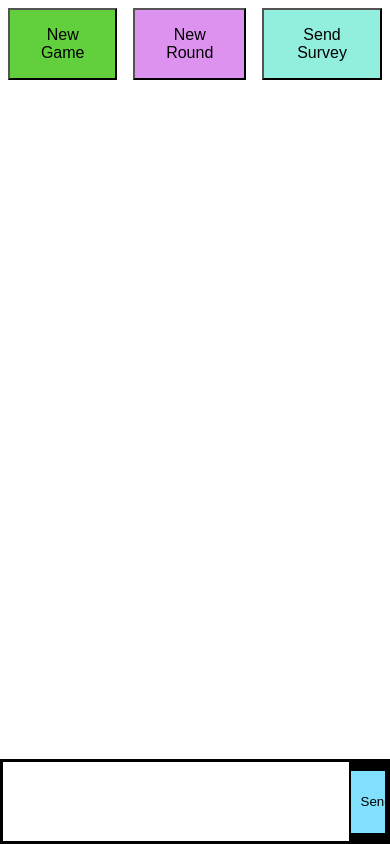
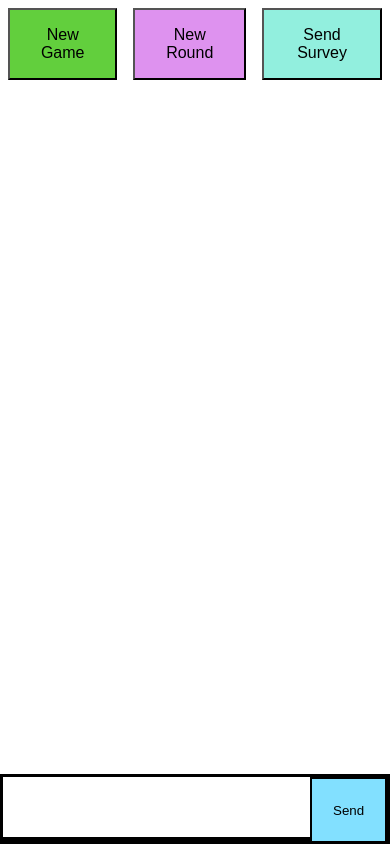
Before and after one commit to project-dali/playtest-prototype, a website: page host.html in a window 390 px wide. Drawn offline with nearby package versions, Linux system fonts and the light colour scheme; no server answers.

Commit message:
🐛 #11 UI Oriented for Mobile
Fixed UI for mobile by using media queries to increase font size and fix form button sizing.

```diff
--- a/host.html
+++ b/host.html
@@ -110,6 +110,17 @@
         #messages li:nth-child(odd) {
             background: #eee;
         }
+
+        @media only screen and (orientation: portrait) {
+            form input {
+                width: 80%;
+                padding: 1rem;
+                font-size: 1.5rem;
+            }
+            form button {
+                width: 19%;
+            }
+        }
     </style>
 </head>
 
```
Also changed, not shown: index.html (+11 -0 lines).
